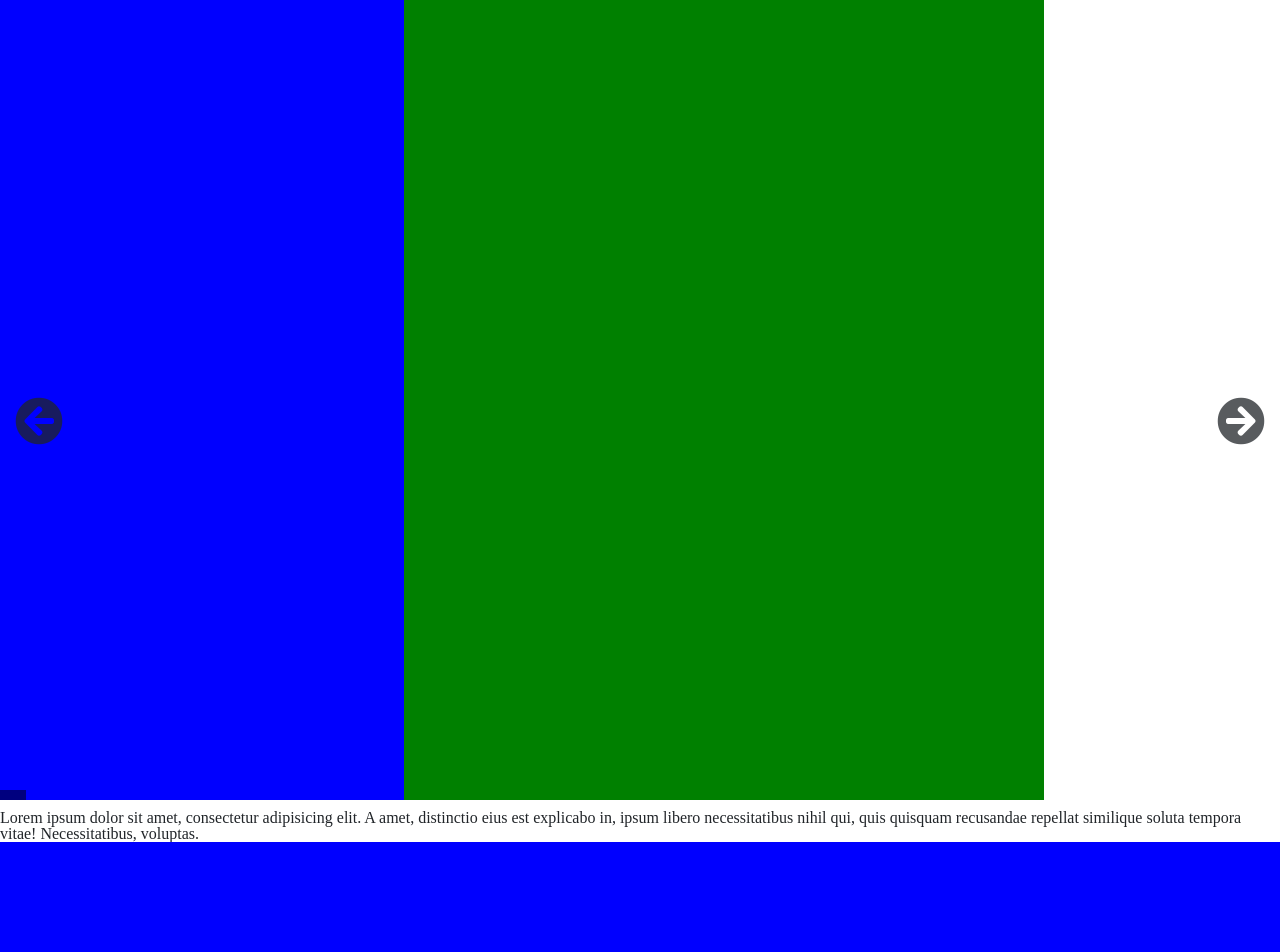
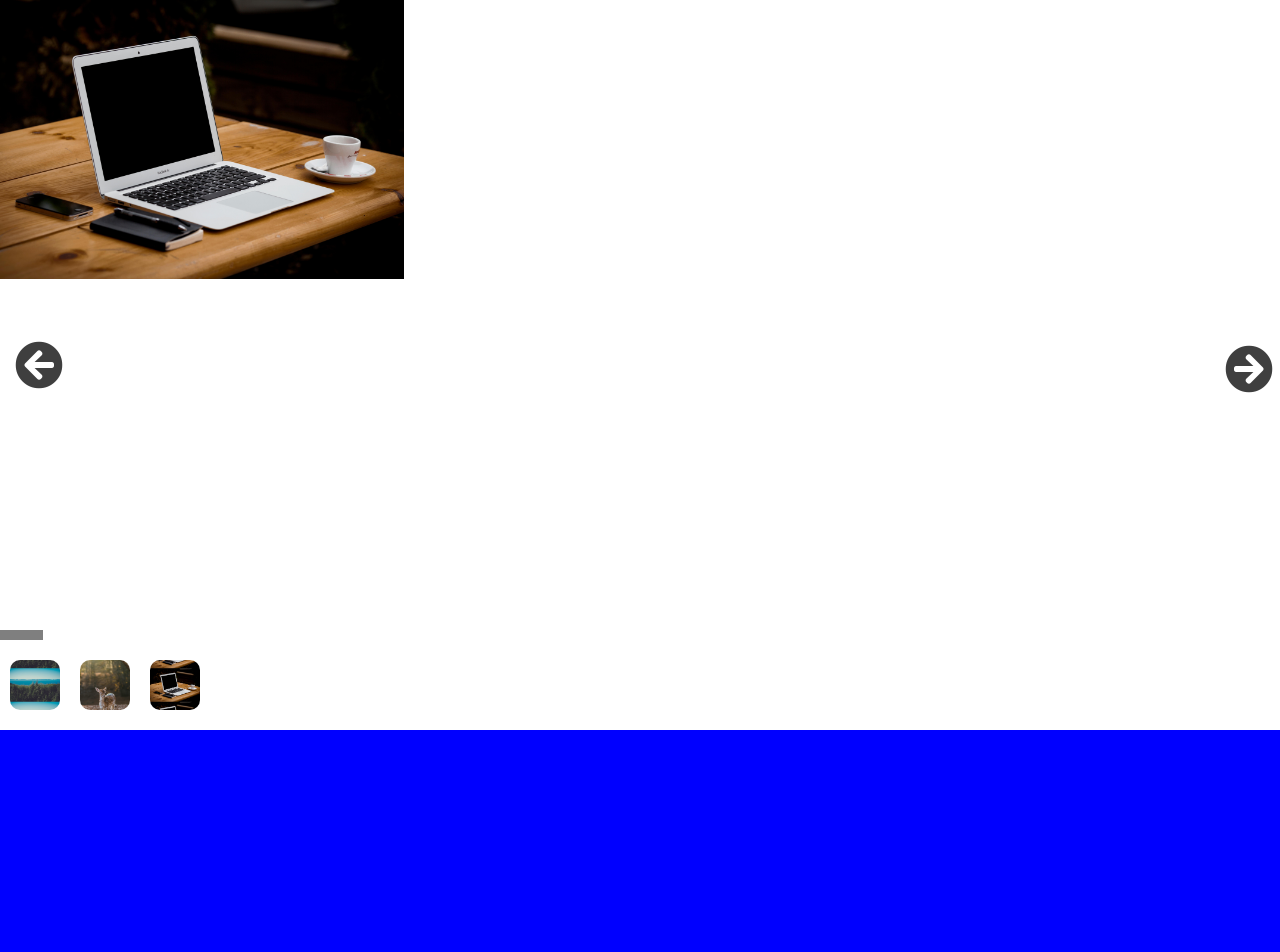
Before and after one commit to ghiath-dev/jsnativeslider, a website: page index.html in a window 1280 px wide. Shown: the top 952 px of the page. Drawn offline with nearby package versions, Linux system fonts and the light colour scheme.

Commit message:
Add thumbnails and fix some issues
add thumbnails if user add the dataset in the html files.
add should loop dataset which decide wither the slides should loop or not.
add go to index property  by clicking on the thumbnails` image

```diff
--- a/index.html
+++ b/index.html
@@ -3,15 +3,20 @@
 
 <head>
     <title>Slider</title>
-    <link href="https://cdn.jsdelivr.net/npm/bootstrap@5.0.1/dist/css/bootstrap.min.css" rel="stylesheet"
-          integrity="sha384-+0n0xVW2eSR5OomGNYDnhzAbDsOXxcvSN1TPprVMTNDbiYZCxYbOOl7+AMvyTG2x" crossorigin="anonymous">
+    <meta charset="UTF-8">
+
     <link rel="stylesheet" href="style.css">
     <link rel="stylesheet" href="https://pro.fontawesome.com/releases/v5.10.0/css/all.css"
           integrity="sha384-AYmEC3Yw5cVb3ZcuHtOA93w35dYTsvhLPVnYs9eStHfGJvOvKxVfELGroGkvsg+p" crossorigin="anonymous"/>
 </head>
 
 <body>
-    <div id="slider" class="slider" data-interval="5000" data-effectiveTransform="200px" data-number-of-slides-per-screen='2' data-loop-slides=false>
+    <div id="slider" class="slider"
+         data-interval="5000"
+         data-effective-transform="200px"
+         data-slides-per-screen='3'
+         data-should-loop='false'
+         data-has-thumbnails="true">
         <div class="button-left arrow-buttons">
             <i class="fas fa-arrow-circle-left"></i>
         </div>
@@ -20,20 +25,21 @@
         </div>
         <div class="slider-container">
             <div class="slide">
-                <div style="width: 100%; height: 800px; background-color: red"></div>
+                <img src="assets/images/10-2500x1667.jpg" alt="">
             </div>
             <div class="slide">
-                <div style="width: 100%; height: 800px; background-color: blue"></div>
+                <img src="assets/images/1003-1181x1772.jpg" alt="">
             </div>
             <div class="slide">
-                <div style="width: 100%; height: 800px; background-color: green"></div>
+                <img src="assets/images/0-5616x3744.jpg" alt="">
             </div>
         </div>
 
-        <div class="progressBar"></div>
-        <div class="content-2" data-right="10%" data-width="50%">
-            <p>Lorem ipsum dolor sit amet, consectetur adipisicing elit. A amet, distinctio eius est explicabo in, ipsum libero necessitatibus nihil qui, quis quisquam recusandae repellat similique soluta tempora vitae! Necessitatibus, voluptas.</p>
-        </div>
+        <div class="progress-bar"></div>
+
+<!--        <div class="content-2" data-right="10%" data-width="50%">-->
+<!--            <p>Lorem ipsum dolor sit amet, consectetur adipisicing elit. A amet, distinctio eius est explicabo in, ipsum libero necessitatibus nihil qui, quis quisquam recusandae repellat similique soluta tempora vitae! Necessitatibus, voluptas.</p>-->
+<!--        </div>-->
 
     </div>
     <div id="slider2" class="slider"  data-effectiveTransform="200px">
--- a/script.js
+++ b/script.js
@@ -1,18 +1,17 @@
 class Slider {
 
     constructor(sliderId = "slider") {
+        /* Data */
         this.slider = document.getElementById(sliderId);
         this.sliderContainer = this.slider.querySelector(".slider-container");
         this.prevButton = this.slider.querySelector('.button-left');
         this.nextButton = this.slider.querySelector('.button-right');
-        this.interval = this.slider.dataset.interval || 3000;
-        this.progressbar = this.slider.querySelector('.progressBar');
-        this.numberOfSliderPerScreen = this.slider.dataset.numberOfSlidesPerScreen || 1;
-        this.loopSlides =  this.slider.dataset.loopSlides || 'true';
-        console.log(this.loopSlides)
-        this.slideImages = this.sliderContainer.children;
-        this.changeImagesWidth();
-
+        this.interval =  parseInt(this.slider.dataset.interval) || 3000;
+        this.progressbar = this.slider.querySelector('.progress-bar');
+        this.sliderPerScreen = parseInt( this.slider.dataset.slidesPerScreen) || 1;
+        this.shouldLoop =  (this.slider.dataset.shouldLoop || 'true') === 'true';
+        this.hasThumbnails =   (this.slider.dataset.hasThumbnails || 'true') === 'true';
+        this.slideItems = this.sliderContainer.children;
 
         /* Attributes */
         this.currentSlide = 0;
@@ -24,33 +23,39 @@ class Slider {
         /* Options */
         this.effectiveTransform = 400;
         this.totalSlides = this.sliderContainer.childElementCount;
-        this.windowSize = (this.totalSlides * window.innerWidth) / this.numberOfSliderPerScreen;
+        this.windowSize = (this.totalSlides * window.innerWidth) / this.sliderPerScreen;
         this.sliderContainer.style.width = `${this.windowSize}px`;
 
+
+        /* Binds */
+        this.createThumbnails.bind(this);
+        this.progressBarMove.bind(this)
+
         /* Functionality */
+        this.setImagesWidth();
+
+        /** TODO: Enable & Disable Dragging */
+        this.slider.onmouseup = this.endDrag.bind(this);
         this.slider.onmousedown = this.startDrag.bind(this);
         this.slider.onmousemove = this.whileDragging.bind(this);
-        this.slider.onmouseup = this.endDrag.bind(this);
 
-        this.progressBarMove.bind(this)
-
-        if (this.prevButton != null)
-            this.prevButton.onclick = this.previousSlide.bind(this);
-        if (this.nextButton != null)
-            this.nextButton.onclick = this.nextSlide.bind(this);
+        if(this.prevButton !== null) this.prevButton.onclick = this.previousSlide.bind(this);
+        if(this.nextButton !== null) this.nextButton.onclick = this.nextSlide.bind(this);
+        if(this.hasThumbnails) this.createThumbnails();
 
         /* Launching */
         this.play();
     }
 
 
-    changeImagesWidth() {
-
-        for (var i = 0; i < this.slideImages.length; i++) {
-            this.slideImages[i].style.width = `${100 / this.slideImages.length}%`
-
+    setImagesWidth() {
+        for (let i = 0; i < this.slideItems.length; i++) {
+            this.slideItems[i].style.width = `${100 / this.slideItems.length}%`;
+            this.slideItems[i].style.marginRight = (i+1) % this.sliderPerScreen !==0? `1%`: '0';
         }
     }
+
+
     resetTimers() {
         if (this.timer !== null)
             clearInterval(this.timer);
@@ -58,13 +63,11 @@ class Slider {
 
     play() {
         if (this.timer != null) this.resetTimers();
-        this.progressBarMove()
-
+        if(this.progressbar !== null) this.progressBarMove();
 
         this.timer = setInterval(function (_) {
             this.nextSlide();
         }.bind(this), this.interval);
-
     }
 
     render() {
@@ -81,13 +84,11 @@ class Slider {
     }
 
     progressBarMove() {
-        // animate
-        console.log(123)
-
         this.progressbar.animate([
                 {width: '0%'},
                 {width: '100%'}
             ],{
+            easing: 'ease-out',
                 iterations: 1,
                 duration: parseInt(this.interval)
             }
@@ -129,29 +130,29 @@ class Slider {
     nextSlide() {
         this.resetTimers();
 
-        if (this.isLastSlide()) {
-            console.log(this.isLastSlide())
-            if(this.loopSlides === 'true')
-                return this.goToFirstSlide();
-            return
+        if (!this.isLastSlide()) {
+            return this.goToNextSlide();
         }
-        this.goToNextSlide();
+
+        if(this.shouldLoop) {
+            return this.goToFirstSlide();
+        }
     }
 
     previousSlide() {
         this.resetTimers();
 
-        if (this.isFirstSlide()) {
 
-            if(this.loopSlides === 'true')
-                return this.goToLastSlide();
-            return;
+        if (this.isFirstSlide() && this.shouldLoop) {
+
+            return this.goToLastSlide();
         }
         this.goToPreviousSlide();
+
     }
 
     isLastSlide() {
-        return this.currentSlide === (this.totalSlides - 1) / this.numberOfSliderPerScreen;
+        return this.currentSlide === (this.totalSlides - 1) / this.sliderPerScreen;
     }
 
     isFirstSlide() {
@@ -159,11 +160,12 @@ class Slider {
     }
 
     goToFirstSlide() {
-        this.currentSlide = 0;
-        this.currentPosition = 0;
-        this.play();
+        if(this.shouldLoop) {
+            this.currentSlide = 0;
+            this.play();
 
-        return this.render();
+            return this.render();
+        }
     }
 
     goToNextSlide() {
@@ -174,20 +176,46 @@ class Slider {
     }
 
     goToLastSlide() {
-        this.currentSlide = (this.totalSlides - 1)/this.numberOfSliderPerScreen;
+        if(this.shouldLoop) {
+
+            this.currentSlide = (this.totalSlides - 1) / this.sliderPerScreen;
+            this.play();
+
+            return this.render();
+        }
+    }
+
+
+    goToPreviousSlide(){
+        if(!this.isFirstSlide())
+            this.currentSlide--;
         this.play();
 
         return this.render();
     }
+    createThumbnails(){
+        let thumbnailsDiv = document.createElement('div');
+        thumbnailsDiv.classList.add('thumbnails');
+        let thumbnailsImages = this.sliderContainer.querySelectorAll('.slide img');
 
+        thumbnailsImages.forEach(function (item, index) {
+            thumbnailsDiv.appendChild(this.createThumbnail(item.getAttribute('src'), index));
+        }.bind(this));
 
-    goToPreviousSlide() {
-        this.currentSlide--;
-        this.play();
-
-        return this.render();
+        this.slider.appendChild(thumbnailsDiv);
+    }
+    goToElement(index){
+        // return console.log(index)
+        this.currentSlide = index;
+        this.render();
+    }
+    createThumbnail(src,index) {
+        let thumb = document.createElement('div');
+        thumb.style.backgroundImage = `url(${src})`;
+        thumb.onclick = ()=>this.goToElement(index);
+        return thumb;
     }
 }
 
-new Slider('slider');
+let slider = new Slider('slider');
 new Slider('slider2');
--- a/style.css
+++ b/style.css
@@ -19,25 +19,31 @@ time, mark, audio, video {
     font: inherit;
     vertical-align: baseline;
 }
+
 /* HTML5 display-role reset for older browsers */
 article, aside, details, figcaption, figure,
 footer, header, hgroup, menu, nav, section {
     display: block;
 }
+
 body {
     line-height: 1;
 }
+
 ol, ul {
     list-style: none;
 }
+
 blockquote, q {
     quotes: none;
 }
+
 blockquote:before, blockquote:after,
 q:before, q:after {
     content: '';
     content: none;
 }
+
 table {
     border-collapse: collapse;
     border-spacing: 0;
@@ -52,7 +58,7 @@ table {
     position: relative;
 }
 
-.arrow-buttons{
+.arrow-buttons {
     position: absolute;
     z-index: 999;
     top: 50%;
@@ -66,34 +72,51 @@ table {
     left: 15px;
 }
 
-.progressBar{
+.progress-bar {
     height: 10px;
     background-color: black;
     width: 1px;
-    transform: translateY(-100%);
     opacity: 50%;
 }
 
-.button-right{
+.button-right {
     left: auto;
     right: 15px;
+    height: 40px;
+    width: 40px;
 }
 
-.slider .slider-container{
+.slider .slider-container {
     display: flex;
     position: relative;
     overflow: hidden;
+    width: 100%;
     left: 0;
     transition: left 200ms ease-out;
 }
 
-/*.slide{*/
-/*    width: 33.33%;*/
-/*}*/
-.slider .slide img{
-    width:100%;
+.slider .thumbnails {
+    display: flex;
+    margin-top: 20px;
+    margin-bottom: 20px;
 }
 
-.button-right, .button-left{
+.slider .thumbnails div{
+    width: 50px;
+    height: 50px;
+    margin-left: 10px;
+    margin-right: 10px;
+    background-size: 100%;
+    border-radius: 10px;
+    background-position: center center;
+}
+
+
+.slider .slide img {
+    width: 100%;
+    pointer-events: none;
+}
+
+.button-right, .button-left {
     display: flex;
 }
```
Also changed, not shown: assets/images/0-5616x3744.jpg (added), assets/images/10-2500x1667.jpg (added), assets/images/1003-1181x1772.jpg (added).
